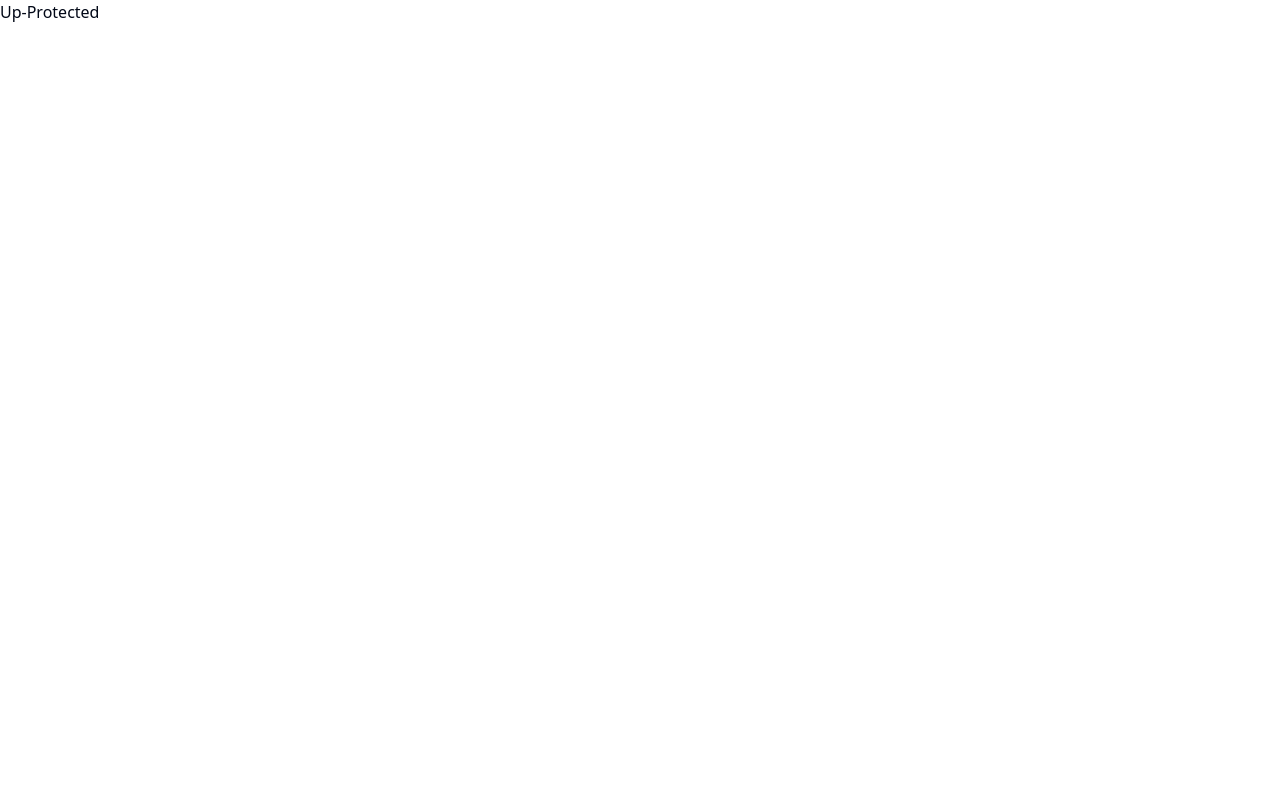
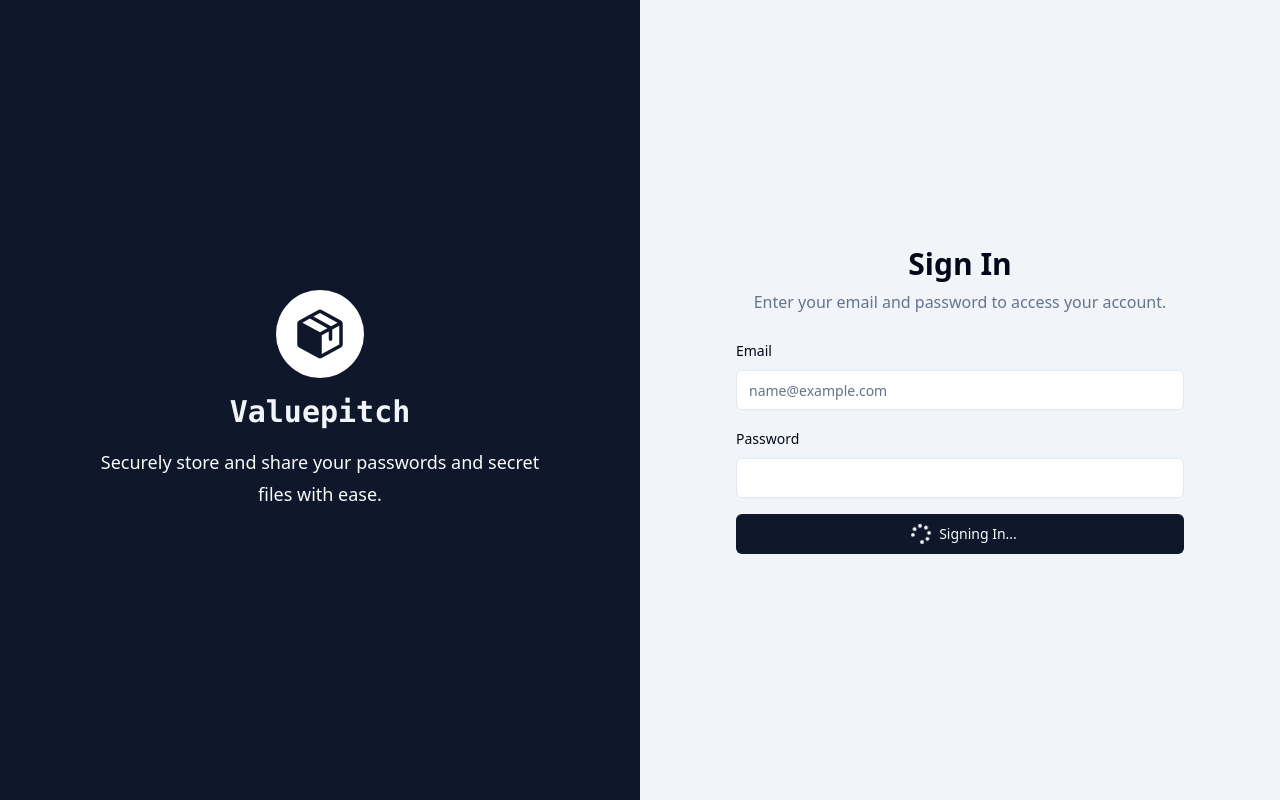
Before and after one commit to kartik4599/Valuepitch, a React (Vite) app: page /login in a window 1280 px wide. Built offline with nearby package versions, Linux system fonts and the light colour scheme.

Commit message:
Added Login Page.

```diff
--- a/src/components/ClientManagement/ClientManagement.tsx
+++ b/src/components/ClientManagement/ClientManagement.tsx
@@ -21,7 +21,7 @@ const ClientManagement = () => {
   return (
     <>
       <main className="h-screen flex-1 p-4 md:p-6">
-        <div className="mx-auto max-w-[1200px] grid gap-6">
+        <div className="mx-auto max-w-7xl grid gap-6">
           <div className="flex items-center justify-between">
             <h1 className="text-2xl font-bold">Client Management</h1>
             <Button
--- a/src/components/Header.tsx
+++ b/src/components/Header.tsx
@@ -7,15 +7,6 @@ import {
   NavigationMenuLink,
 } from "./ui/navigation-menu";
 import { PiPackageFill } from "react-icons/pi";
-import {
-  DropdownMenu,
-  DropdownMenuContent,
-  DropdownMenuItem,
-  DropdownMenuLabel,
-  DropdownMenuSeparator,
-  DropdownMenuTrigger,
-} from "./ui/dropdown-menu";
-import { Button } from "./ui/button";
 import { Link } from "react-router-dom";
 
 const Header = () => {
@@ -24,7 +15,7 @@ const Header = () => {
       <div className="flex items-center gap-4">
         <div className="flex items-center gap-2 font-semibold">
           <PiPackageFill className="size-7" />
-          <span className="text-xl font-semibold">Valuepitch</span>
+          <span className="text-xl font-semibold font-mono">Valuepitch</span>
         </div>
         <NavigationMenu>
           <NavigationMenuList>
--- /dev/null
+++ b/src/components/LoginPage.tsx
@@ -0,0 +1,103 @@
+import { cn } from "@/lib/utils";
+import { FaSpinner } from "react-icons/fa";
+import { PiPackageFill } from "react-icons/pi";
+import { Button } from "./ui/button";
+import { Input } from "./ui/input";
+import { Label } from "./ui/label";
+
+const LoginPage = () => {
+  const isSignIn = true;
+  return (
+    <div className="relative grid min-h-screen grid-cols-1 lg:grid-cols-2">
+      <div
+        className={cn(
+          "hidden lg:flex min-h-[100dvh] flex-col items-center justify-center px-4 py-12 sm:px-6 lg:px-8",
+          {
+            "bg-background": !isSignIn,
+            "bg-primary": isSignIn,
+          }
+        )}>
+        <div className="mx-auto max-w-md text-center">
+          <div
+            className={cn(
+              "inline-flex items-center justify-center rounded-full bg-background p-4 text-6xl text-primary-foreground",
+              !isSignIn && "bg-primary"
+            )}>
+            <PiPackageFill
+              className={cn(
+                "h-14 w-14 text-primary",
+                !isSignIn && "text-background"
+              )}
+            />
+          </div>
+          <h2 className="text-muted text-3xl font-semibold mt-4 font-mono">
+            Valuepitch
+          </h2>
+          <p
+            className={cn(
+              "mt-4 text-lg leading-8 text-muted-foreground",
+              isSignIn && "text-primary-foreground"
+            )}>
+            Securely store and share your passwords and secret files with ease.
+          </p>
+        </div>
+      </div>
+      <div className="flex items-center justify-center bg-muted p-8 lg:p-12">
+        <div className="mx-auto w-full max-w-md space-y-6">
+          <div className="space-y-2 text-center">
+            <h1 className="text-3xl font-bold">Sign In</h1>
+            <p className="text-muted-foreground">
+              Enter your email and password to access your account.
+            </p>
+          </div>
+          <form
+            className="space-y-4"
+            //   onSubmit={handleSubmit(loginHandler)}
+          >
+            <div className="space-y-2">
+              <Label
+                htmlFor="email"
+                // className={cn(errors.email && "text-red-500")}
+              >
+                Email
+              </Label>
+              <Input
+                id="email"
+                type="email"
+                placeholder="name@example.com"
+                // {...register("email")}
+              />
+              {/* <span className="text-red-500 text-sm">{errors?.email}</span> */}
+            </div>
+            <div className="space-y-2">
+              <Label
+                htmlFor="password"
+                // className={cn(errors.email && "text-red-500")}
+              >
+                Password
+              </Label>
+              <Input
+                id="password"
+                type="password"
+                //   {...register("password")}
+              />
+              {/* <span className="text-red-500 text-sm">{errors?.password}</span> */}
+            </div>
+            <Button type="submit" className="w-full">
+              {true ? (
+                <>
+                  <FaSpinner className="animate-spin text-xl mx-2" />
+                  Signing In...
+                </>
+              ) : (
+                "Sign In"
+              )}
+            </Button>
+          </form>
+        </div>
+      </div>
+    </div>
+  );
+};
+
+export default LoginPage;
--- a/src/main.tsx
+++ b/src/main.tsx
@@ -9,6 +9,7 @@ import ClientManagement from "./components/ClientManagement/ClientManagement";
 import { ProtectedRoute, UnProtectedRoute } from "./components/RouteComponent";
 import UserManagement from "./components/UserManagement/UserManagement";
 import MISComponent from "./components/Reporting/MIS";
+import LoginPage from "./components/LoginPage";
 
 const router = createBrowserRouter([
   {
@@ -24,7 +25,7 @@ const router = createBrowserRouter([
       },
       {
         element: <UnProtectedRoute />,
-        children: [{ path: "/login", element: <div>Up-Protected</div> }],
+        children: [{ path: "/login", element: <LoginPage /> }],
       },
     ],
   },
```
